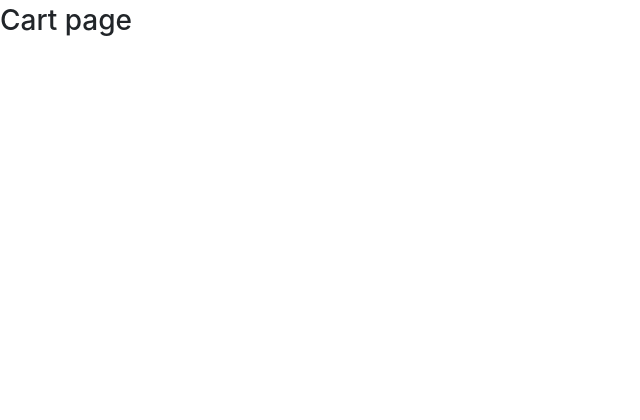
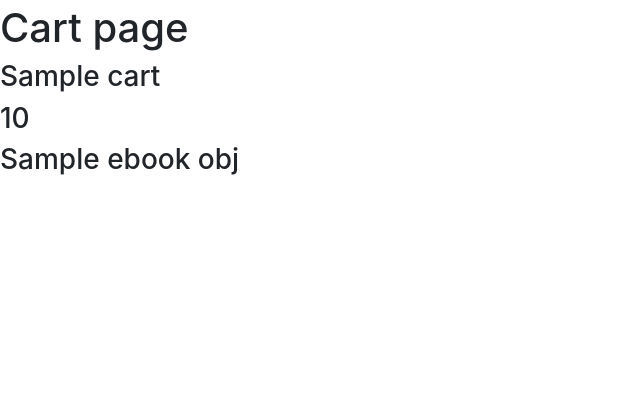
Before and after one commit to qwark97/book_shop, a Flask app: template templates/cart.html in a window 1280 px wide. Shown: the part 356-776 px from the top of the page, without its empty margins (0-640 px from the left). Run offline with Flask 2, Linux system fonts and the light colour scheme; the template is opened without the code that fills it: most values are stand-ins (such as "Sample title", 1, 10 or a date in 2020); some libraries are stand-ins or nearby versions.

Commit message:
example usage of cart object in html

```diff
--- a/templates/cart.html
+++ b/templates/cart.html
@@ -4,7 +4,12 @@
 
 {% block main %}
 
-<h3>Cart page</h3>
+<h1>Cart page</h1>
 
+{% for id, d in cart.items() %}
+<h3>{{ id }}</h3>
+<h3>{{ d['quantity'] }}</h3>
+<h3>{{ d['ebook_obj'].name }}</h3>
+{% endfor %}
 
 {% endblock %}
```
